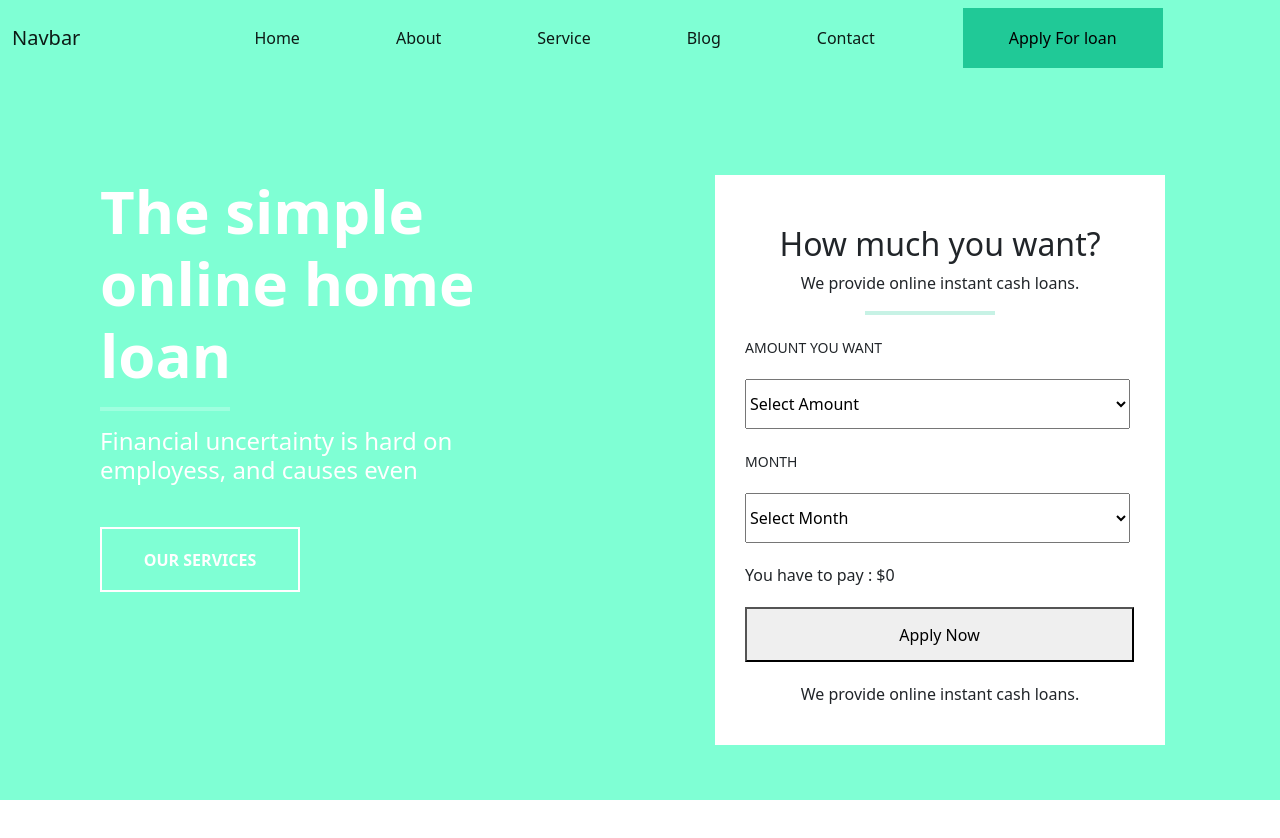
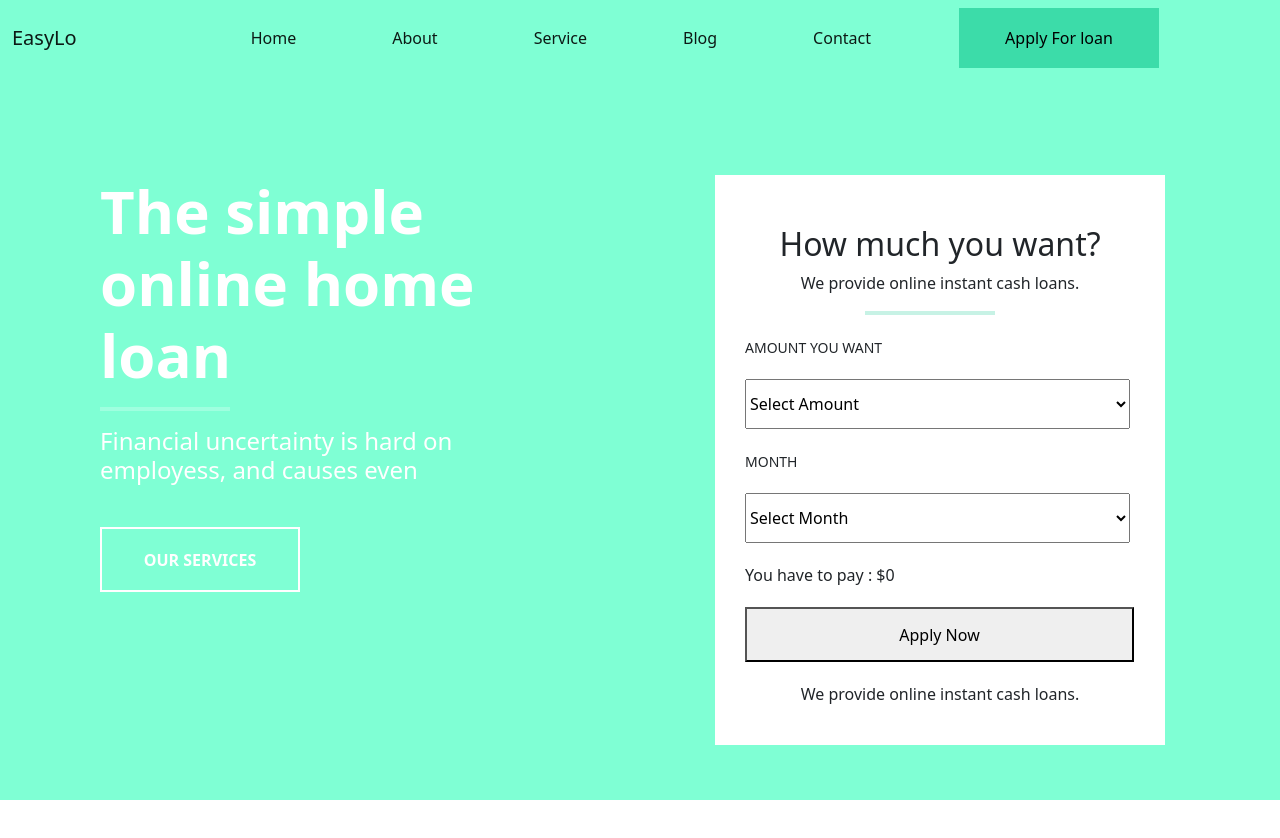
Before and after one commit to nushon/EasyLo-Project, a plain HTML site: page index.html in a window 1280 px wide. Drawn offline with nearby package versions, Linux system fonts and the light colour scheme.

Commit message:
Assignment

```diff
--- a/index.html
+++ b/index.html
@@ -6,7 +6,7 @@
     <meta name="viewport" content="width=device-width, initial-scale=1">
     <link href="https://cdn.jsdelivr.net/npm/bootstrap@5.0.1/dist/css/bootstrap.min.css" rel="stylesheet" integrity="sha384-+0n0xVW2eSR5OomGNYDnhzAbDsOXxcvSN1TPprVMTNDbiYZCxYbOOl7+AMvyTG2x" crossorigin="anonymous">
     <link rel="stylesheet" href="./style.css">
-    <title>Document</title>
+    <title>EasyLo</title>
 </head>
 
 <body>
@@ -18,7 +18,7 @@
                 <button class="navbar-toggler" type="button" data-bs-toggle="collapse" data-bs-target="#navbarTogglerDemo03" aria-controls="navbarTogglerDemo03" aria-expanded="false" aria-label="Toggle navigation">
                 <span class="navbar-toggler-icon"></span>
               </button>
-                <a class="navbar-brand" href="#">Navbar</a>
+                <a class="navbar-brand" href="#">EasyLo</a>
                 <div class="collapse navbar-collapse" id="navbarTogglerDemo03">
                     <ul id="navBar" class="navbar-nav me-auto mb-2 mb-lg-0">
                         <li class="nav-item">
--- a/style.css
+++ b/style.css
@@ -1,5 +1,6 @@
 #navButtn {
-    background-color: #20c997;
+    /* background-color: rgba(32, 201, 151); */
+    background: rgba(32, 205, 151, .7);
     width: 200px;
     height: 60px;
     border: none;
```
